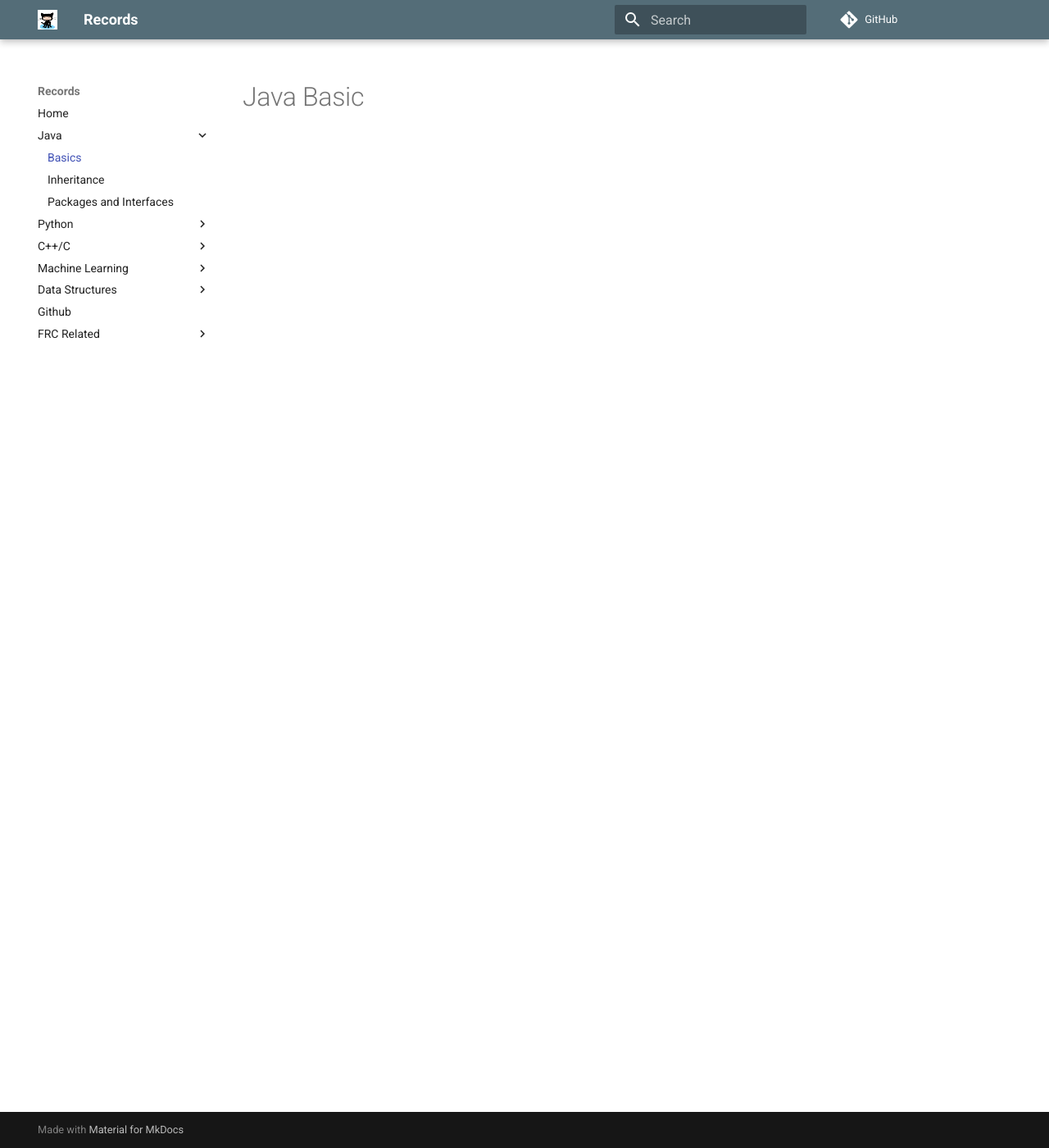
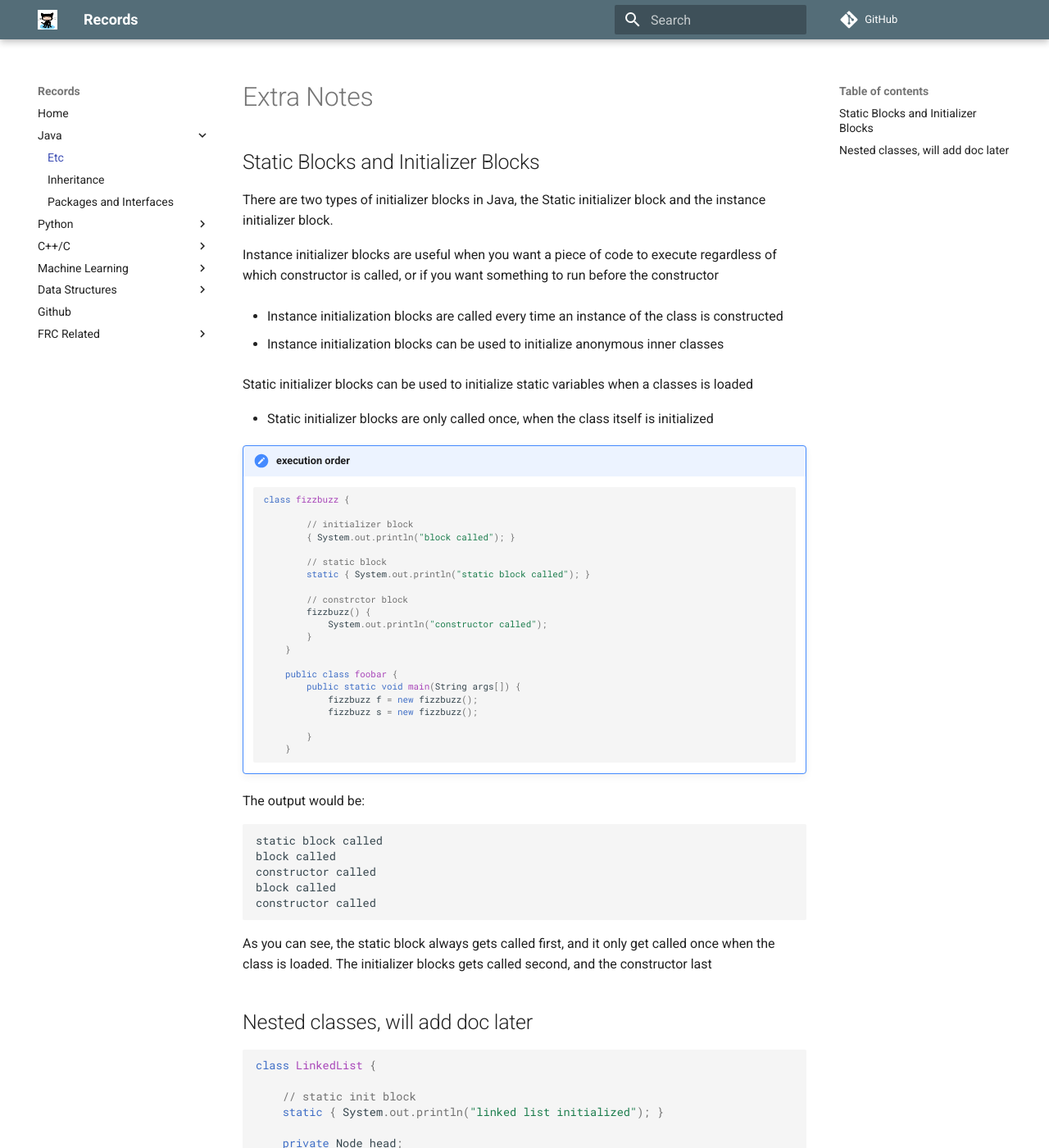
Before and after one commit to 20dzhong/20dzhong-mkdocs, an MkDocs documentation site: the page built from docs/javaBasic.md, in a window 1280 px wide and 1400 px high. Shown: the whole window at 82% size. Built offline with MkDocs 1.6.1 and Material for MkDocs 9.7.7, drawn with Linux system fonts in a browser that asks for light colours; comment, search, counter and statistics services are not loaded; some of the changed text lies outside the part shown.

Commit message:
added initializer blocks

````diff
--- a/docs/javaBasic.md
+++ b/docs/javaBasic.md
@@ -1 +1,112 @@
-# Java Basic
+# Extra Notes
+
+## Static Blocks and Initializer Blocks
+
+There are two types of initializer blocks in Java, the Static initializer block and the instance initializer block.
+
+Instance initializer blocks are useful when you want a piece of code to execute regardless of which constructor is called, or if you want
+something to run before the constructor
+
+* Instance initialization blocks are called every time an instance of the class is constructed
+
+* Instance initialization blocks can be used to initialize anonymous inner classes
+
+Static initializer blocks can be used to initialize static variables when a classes is loaded
+
+* Static initializer blocks are only called once, when the class itself is initialized
+
+!!! note "execution order"
+
+    ```java
+    class fizzbuzz {
+
+            // initializer block
+            { System.out.println("block called"); }
+
+            // static block
+            static { System.out.println("static block called"); }
+
+            // constrctor block
+            fizzbuzz() {
+                System.out.println("constructor called");
+            }
+        }
+
+        public class foobar {
+            public static void main(String args[]) {
+                fizzbuzz f = new fizzbuzz();
+                fizzbuzz s = new fizzbuzz();
+
+            }
+        }
+    ```
+
+The output would be:
+    ```
+    static block called
+    block called
+    constructor called
+    block called
+    constructor called
+    ```
+
+As you can see, the static block always gets called first, and it only get called once when the class is loaded. The initializer blocks gets called
+second, and  the constructor last
+
+
+
+
+## Nested classes, will add doc later
+```java
+
+class LinkedList {
+
+    // static init block
+    static { System.out.println("linked list initialized"); }
+
+    private Node head;
+    LinkedList(int val) { this.head = new Node(val); }
+
+    // perform factorial operation on head
+    public void headFactorial() {
+        class Opertaions {
+            private int factorial(int n) {
+                return ((n == 1) ? 1 : factorial(n - 1) * n);
+            }
+        }
+        Opertaions opt = new Opertaions();
+        this.head.val = opt.factorial(head.val);
+
+    }
+
+    // getter method
+    class Getter {
+        // get head
+        int head() { return head.val; }
+    }
+
+    // node class
+    class Node {
+        int val;
+        Node next;
+
+        Node(int val) {
+            this.val = val;
+            this.next = null;
+        }
+    }
+}
+
+class ree {
+    public static void main(String args[]) {
+        LinkedList ree = new LinkedList(9);
+        LinkedList.Node head = ree.new Node(10);
+        LinkedList.Getter get = ree.new Getter();
+        int headVal = get.head();
+        System.out.println(headVal);
+    }
+
+}
+
+
+```
--- a/mkdocs.yml
+++ b/mkdocs.yml
@@ -7,7 +7,7 @@ repo_url: https://github.com/20dzhong/20dzhong-mkdocs.git
 nav:
   - Home: index.md
   - Java:
-    - Basics: javaBasic.md
+    - Etc: javaBasic.md
     - Inheritance: inheritance.md
     - Packages and Interfaces: interface.md
 
````
